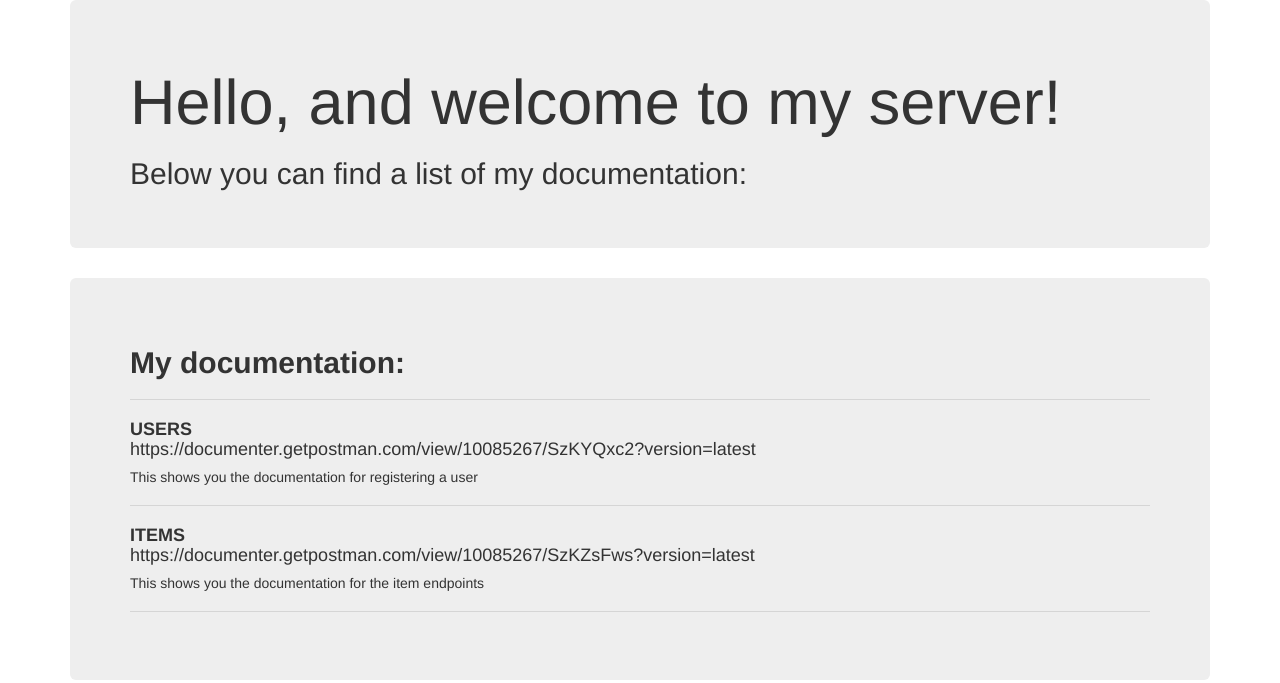
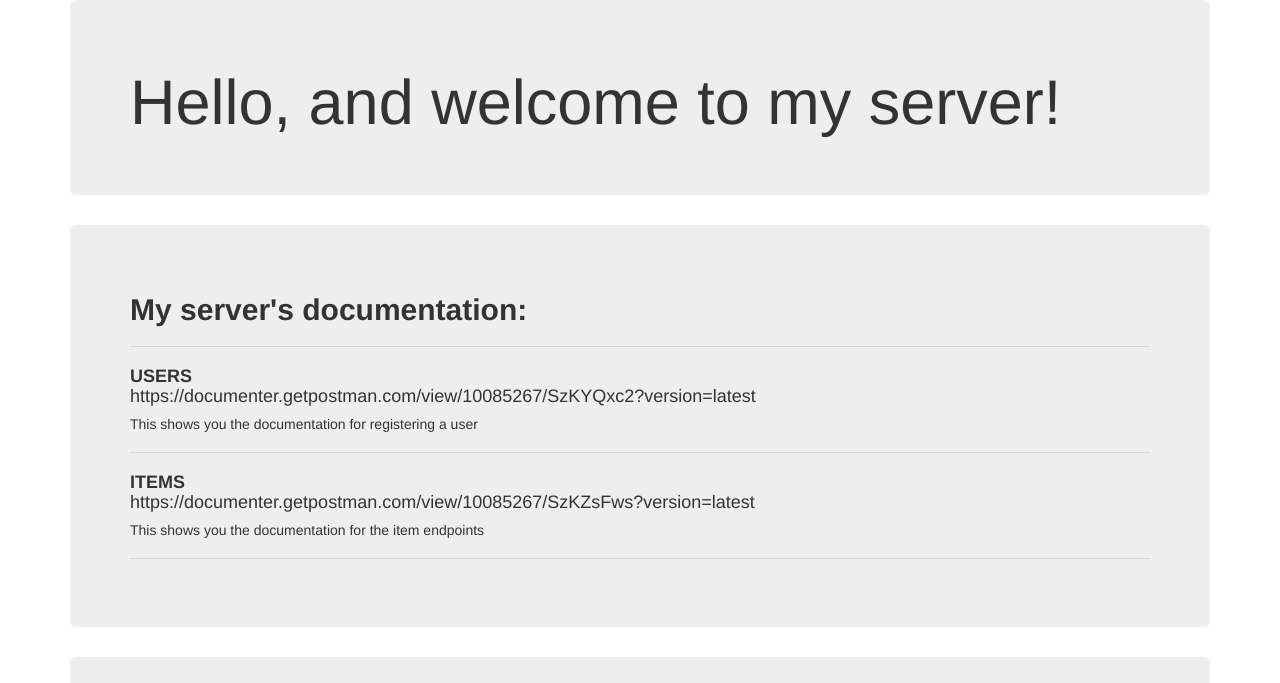
Before and after one commit to use-my-tech-stuff-3-4/BE-3, a website: page html/index.html in a window 1280 px wide. Shown: the top 683 px of the page. Drawn offline with nearby package versions, Linux system fonts and the light colour scheme.

Commit message:
changed html page

```diff
--- a/html/index.html
+++ b/html/index.html
@@ -10,10 +10,9 @@
         <div class="container">
             <div class="jumbotron">
                 <h1>Hello, and welcome to my server!</h1>
-                <h2>Below you can find a list of my documentation:</h2>
             </div>
             <div class="jumbotron">
-                <h2><b>My documentation:</b></h2>
+                <h2><b>My server's documentation:</b></h2>
                     <hr>
                 <h4><b>USERS</b><br>https://documenter.getpostman.com/view/10085267/SzKYQxc2?version=latest</h4>
                 <h5>This shows you the documentation for registering a user</h5>
```
